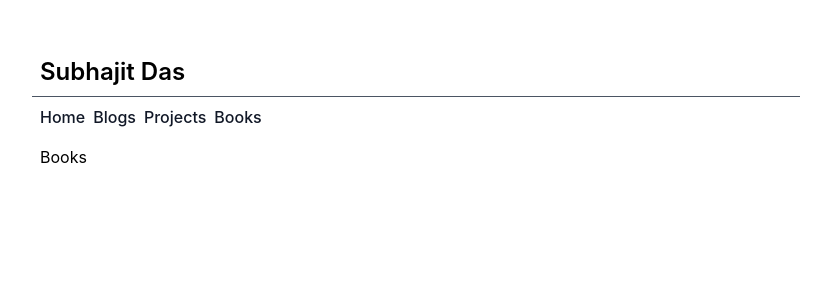
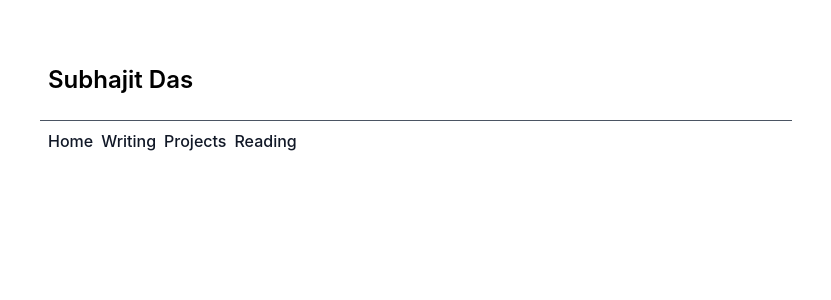
Before and after one commit to 0verread/subhajitdas.me, a React app: page /books in a window 1280 px wide. Shown: the top 300 px of the page, without its empty margins (224-1055 px from the left). Built offline with nearby package versions, Linux system fonts and the light colour scheme.

Commit message:
makrdown support and Home page: WIP

```diff
--- a/package.json
+++ b/package.json
@@ -24,6 +24,7 @@
     "postcss": "^8.4.24",
     "postcss-loader": "^7.3.3",
     "postcss-preset-env": "^8.5.0",
+    "raw-loader": "^4.0.2",
     "react-router-dom": "^6.13.0",
     "sass-loader": "^13.3.2",
     "serve": "^14.2.0",
@@ -36,6 +37,7 @@
   },
   "dependencies": {
     "react": "^18.2.0",
-    "react-dom": "^18.2.0"
+    "react-dom": "^18.2.0",
+    "react-markdown": "^8.0.7"
   }
 }
--- a/public/index.html
+++ b/public/index.html
@@ -3,7 +3,7 @@
   <head>
     <meta charset="UTF-8" />
     <meta name="viewport" content="width=device-width, initial-scale=1.0" />
-    <title>jeet</title>
+    <title>Subhajit</title>
   </head>
   <body id="root">
     <script src="dist/bundle.js"></script>
--- a/src/App.tsx
+++ b/src/App.tsx
@@ -6,18 +6,20 @@ import Header from "./components/Header";
 import Blogs  from "./pages/Blogs";
 import Projects from "./pages/Projects";
 import Books from "./pages/Books";
+import Home from "./pages/Home";
 
 import './index.css'
 
 const App:React.FC = () => {
   return (
     <>
-    <div className="mx-auto max-w-3xl">
+    <div className="mx-auto max-w-3xl p-2">
       <Header />
       <Routes>
-        <Route path="/blogs" element={<Blogs />} />
+        <Route path="/" element={<Home />} />
+        <Route path="/writing" element={<Blogs />} />
         <Route path="/projects" element={<Projects />} />
-        <Route path="/books" element={<Books />} />
+        <Route path="/reading" element={<Books />} />
       </Routes>
     </div>
     </>
--- /dev/null
+++ b/src/components/Content.tsx
@@ -0,0 +1,11 @@
+import React from 'react';
+
+const Content:React.FC = () => {
+  return (
+    <div className='p-2'>
+      Content
+    </div>
+  )
+}
+
+export default Content;
--- a/src/components/Header.tsx
+++ b/src/components/Header.tsx
@@ -4,13 +4,15 @@ import { Link } from "react-router-dom";
 const Header:React.FC = () => {
     return (
     <nav className="bg-white border-gray-200 mt-12">
-      <div className="max-w-screen-xl flex flex-wrap items-center justify-between mx-auto p-2">
-        <a href="" className="flex items-center">
+      <div className="max-w-screen-xl flex flex-wrap items-center justify-between mx-auto p-2 mb-4">
+        <Link to="/">
+          <a className="flex items-center">
             <span className="self-center text-2xl font-semibold whitespace-nowrap dark:text-black">Subhajit Das</span>
-        </a>
+          </a>
+        </Link>
       </div>
       <hr className="h-px bg-gray-600 border-0 dark:bg-gray-700"></hr>
-      <div className="p-2 hidden w-full md:block md:w-auto" id="navbar-default">
+      <div className="p-2 hidden w-full md:block md:w-auto">
           <ul className="font-medium flex flex-col p-2 md:p-0 mt-4 border border-gray-100 rounded-lg bg-gray-50 md:flex-row md:space-x-2 md:mt-0 md:border-0 md:bg-white">
             <Link to="/">
               <li>
@@ -19,26 +21,26 @@ const Header:React.FC = () => {
                                       dark:hover:bg-gray-700 dark:hover:text-white md:dark:hover:bg-transparent">Home</a>
               </li>
             </Link>
-            <Link to="/blogs">
+            <Link to="/writing/">
               <li>
                 <a className="block py-2 pl-3 pr-4 text-gray-900 rounded hover:bg-gray-100 md:hover:bg-transparent
                                       md:border-0 md:hover:text-blue-700 md:p-0 dark:text-black md:dark:hover:text-blue-500
-                                      dark:hover:bg-gray-700 dark:hover:text-white md:dark:hover:bg-transparent">Blogs</a>
+                                      dark:hover:bg-gray-700 dark:hover:text-white md:dark:hover:bg-transparent">Writing</a>
               </li>
             </Link>
-            <Link to="/projects">
+            <Link to="/projects/">
               <li>
                 <a className="block py-2 pl-3 pr-4 text-gray-900 rounded hover:bg-gray-100 md:hover:bg-transparent
                                       md:border-0 md:hover:text-blue-700 md:p-0 dark:text-black md:dark:hover:text-blue-500
                                       dark:hover:bg-gray-700 dark:hover:text-white md:dark:hover:bg-transparent">Projects</a>
               </li>
             </Link>
-            <Link to='/books'>
+            <Link to='/reading/'>
             <li>
               <a className="block py-2 pl-3 pr-4 text-gray-900 rounded hover:bg-gray-100
                                      md:hover:bg-transparent md:border-0 md:hover:text-blue-700 md:p-0
                                      dark:text-black md:dark:hover:text-blue-500
-                                     dark:hover:text-white md:dark:hover:bg-transparent">Books</a>
+                                     dark:hover:text-white md:dark:hover:bg-transparent">Reading</a>
             </li>
             </Link>
 
--- /dev/null
+++ b/src/contents/aboutme.md
@@ -0,0 +1 @@
+Hi! I'm Subhajit but people call me Jeet. I'm a graduate student at Boston University, studying CS + ML.
--- /dev/null
+++ b/src/markdown.d.ts
@@ -0,0 +1,4 @@
+declare module '*.md' {
+	const value: string; // markdown is just a string
+	export default value;
+}
--- /dev/null
+++ b/src/pages/Home.tsx
@@ -0,0 +1,24 @@
+import React, { useEffect, useState } from 'react';
+
+import ReactMarkdown from "react-markdown"
+
+import aboutMe from '../contents/aboutMe.md';
+
+import Content from '../components/Content';
+
+
+const Home:React.FC = () => {
+  const [homeContent, setHomeContent] = useState("")
+  useEffect(() => {
+    fetch(aboutMe).then(res => res.text()).then((text) => setHomeContent(text))
+    console.log(homeContent)
+  })
+
+  return (
+    <div className='p-2'>
+      <ReactMarkdown children={homeContent} />``
+    </div>
+  )
+}
+
+export default Home;
--- a/src/pages/Projects.tsx
+++ b/src/pages/Projects.tsx
@@ -6,4 +6,4 @@ function Projects() {
   )
 }
 
-export default Projects
+export default Projects;
--- a/webpack.config.js
+++ b/webpack.config.js
@@ -25,6 +25,10 @@ module.exports = {
         use: ['ts-loader']
       },
       {
+        test: /\.md$/,
+        use: 'raw-loader'
+      },
+      {
         test: /\.css$/i,
         include: path.resolve(__dirname, 'src'),
         use: ['style-loader', 'css-loader', 'postcss-loader'],
```
Also changed, not shown: 1 other file (tests, documents, lock files or other folders).
